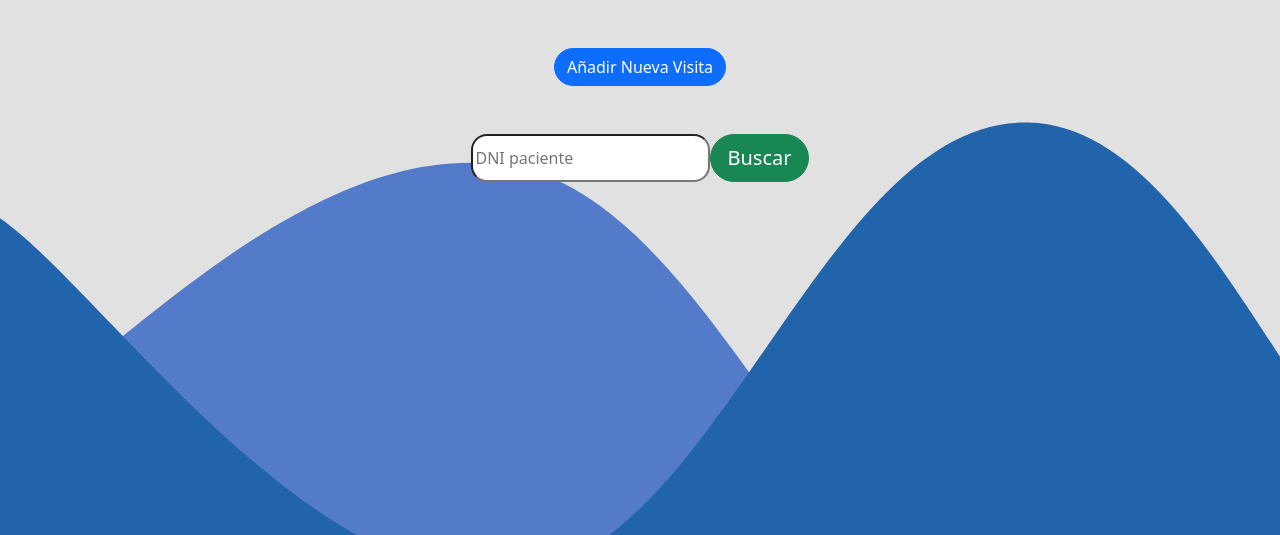
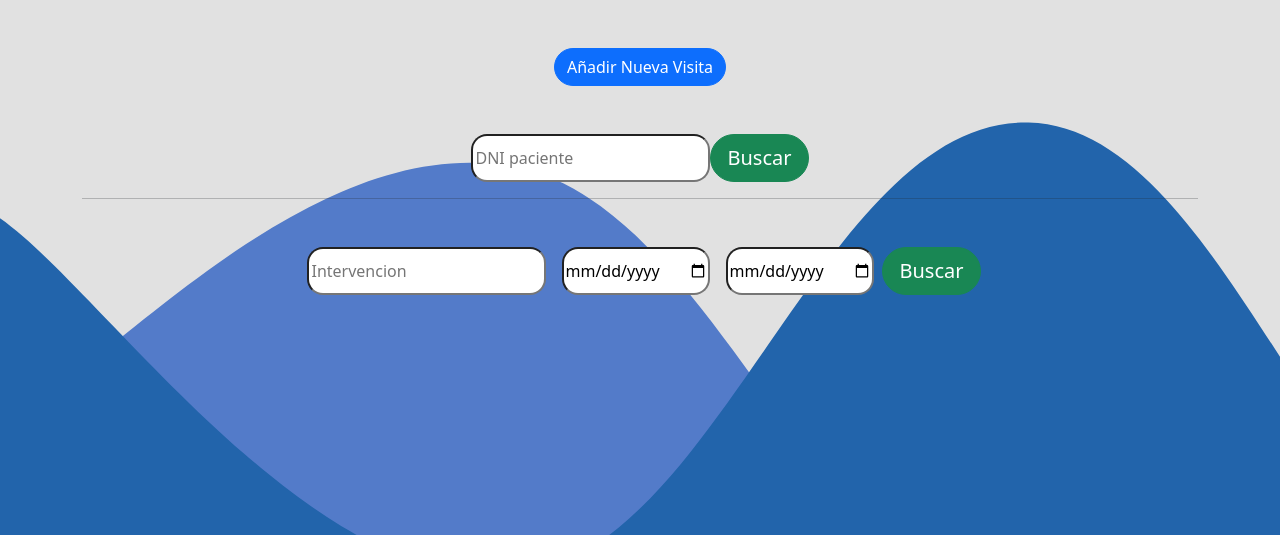
Before and after one commit to Borjapc417/clinicapp, a Django app: page /visita/ in a window 1280 px wide. Shown: the part 56-591 px from the top of the page. Run offline with Django 4.2, Linux system fonts and the light colour scheme; the visitor is signed in with stand-in values (Sample User, id 1); data that the repository does not hold is empty; some libraries are stand-ins or nearby versions.

Commit message:
Agregado filtro por Intervencion y rango de fecha para las Visitas

```diff
--- a/clinicapp/visita/templates/main_visita.html
+++ b/clinicapp/visita/templates/main_visita.html
@@ -23,6 +23,21 @@
                         <input type="text" name="dni" style="border-radius: 1rem;"placeholder="DNI paciente"/>
                         <input class="btn btn-success btn-lg" type="submit" value="Buscar" style="border-radius: 2rem;"/>
                     </form>
+                    <hr>
+                    <form action="/visita/buscar/paciente/intervencion" method="post" class="d-flex justify-content-center mt-5">
+                        {% csrf_token %}
+                        <input type="text" class="mx-2" name="intervencion" list="datalist_intervencion" autocomplete="off" style="border-radius: 1rem;"placeholder="Intervencion"/>
+                        <datalist id="datalist_intervencion">
+                            {% for i in intervenciones %}
+                            <option>
+                                {{ i.nombre }}
+                            </option>
+                            {% endfor %}
+                        </datalist>
+                        <input type="date" class="mx-2" name="fecha_i" style="border-radius: 1rem;" placeholder="Fecha mas temprana"/>
+                        <input type="date" class="mx-2" name="fecha_f" style="border-radius: 1rem;" placeholder="Fecha mas tardia"/>
+                        <input class="btn btn-success btn-lg" type="submit" value="Buscar" style="border-radius: 2rem;"/>
+                    </form>
 
             </div>
 
--- a/clinicapp/visita/urls.py
+++ b/clinicapp/visita/urls.py
@@ -9,6 +9,7 @@ urlpatterns = [
     path('intervencion/buscar', buscar_intervencion),
 
     path('buscar/paciente/dni', buscar_visita_por_paciente_dni),
+    path('buscar/paciente/intervencion', buscar_visita_por_paciente_intervencion),
     path('<int:visita_id>', ver_visita),
     path('update/auxiliar/<int:visita_id>', update_visita_auxiliar),
     path('update/doctor/<int:visita_id>', update_visita_doctor),
--- a/clinicapp/visita/views.py
+++ b/clinicapp/visita/views.py
@@ -4,7 +4,7 @@ from .models import Intervencion, Resultados, Visita
 from django.contrib.auth.decorators import login_required, user_passes_test
 from django.contrib import messages
 from paciente.models import Paciente
-from datetime import datetime
+from datetime import datetime, timezone
 
 TIPO = ['CIRUGIA', 'PEQUEÑA CIRUGIA', 'TRAT FACIAL', 'TRAT CORPORAL']
 
@@ -12,6 +12,8 @@ TIPO = ['CIRUGIA', 'PEQUEÑA CIRUGIA', 'TRAT FACIAL', 'TRAT CORPORAL']
 def main(request):
     template = loader.get_template("main_visita.html")
     context = {}
+    intervenciones = Intervencion.objects.all()
+    context["intervenciones"] = intervenciones
     return HttpResponse(template.render(context, request))
 
 @login_required
@@ -69,6 +71,38 @@ def buscar_visita_por_paciente_dni(request):
                 context["visitas"] = visitas
                 context["paciente"] = paciente
                 return HttpResponse(template.render(context, request))
+
+@login_required
+def buscar_visita_por_paciente_intervencion(request):
+    if request.method == 'POST':
+        template = loader.get_template("visitas.html")
+        intervencion_str = request.POST.get("intervencion", "").upper()
+        fecha_i = request.POST.get("fecha_i", "")
+        fecha_f = request.POST.get("fecha_f", "")
+
+        if intervencion_str == "" or fecha_i == "" or fecha_f == "":
+            return redirect("/visita")
+        else:
+            fecha_i_d =  datetime.strptime(fecha_i, '%Y-%m-%d').replace(hour=1, minute=0, second=0, microsecond=0, tzinfo=timezone.utc)
+            fecha_f_d =  datetime.strptime(fecha_f, '%Y-%m-%d').replace(hour=23, minute=59, second=0, microsecond=0, tzinfo=timezone.utc)
+            intervencion = Intervencion.objects.filter(nombre = intervencion_str)
+
+            if not intervencion:
+                messages.error(request, "La intervencion seleccionada no existe en el sistema")
+                return redirect("/visita")
+
+            intervencion = intervencion.get()
+            visitas = Visita.objects.filter(motivo = "CONSULTA").filter(fecha__range = (fecha_i_d, fecha_f_d))
+            resultados = Resultados.objects.filter(id_intervencion=intervencion)
+            visitas_filtradas = visitas.filter(id__in=resultados.values("id_visita"))
+
+            context = {}
+            context["visitas"] = visitas_filtradas
+            context["fecha_i"] = fecha_i_d
+            context["fecha_f"] = fecha_f_d
+            context["intervencion"] = intervencion_str
+            return HttpResponse(template.render(context, request))
+
 
 def es_auxiliar(user):
     return user.groups.filter(name='Auxiliar').exists()
```
Also changed, not shown: clinicapp/visita/templates/visitas.html (+8 -3 lines), clinicapp/visita/templates/pacientes_por_intervencion.html (added).
